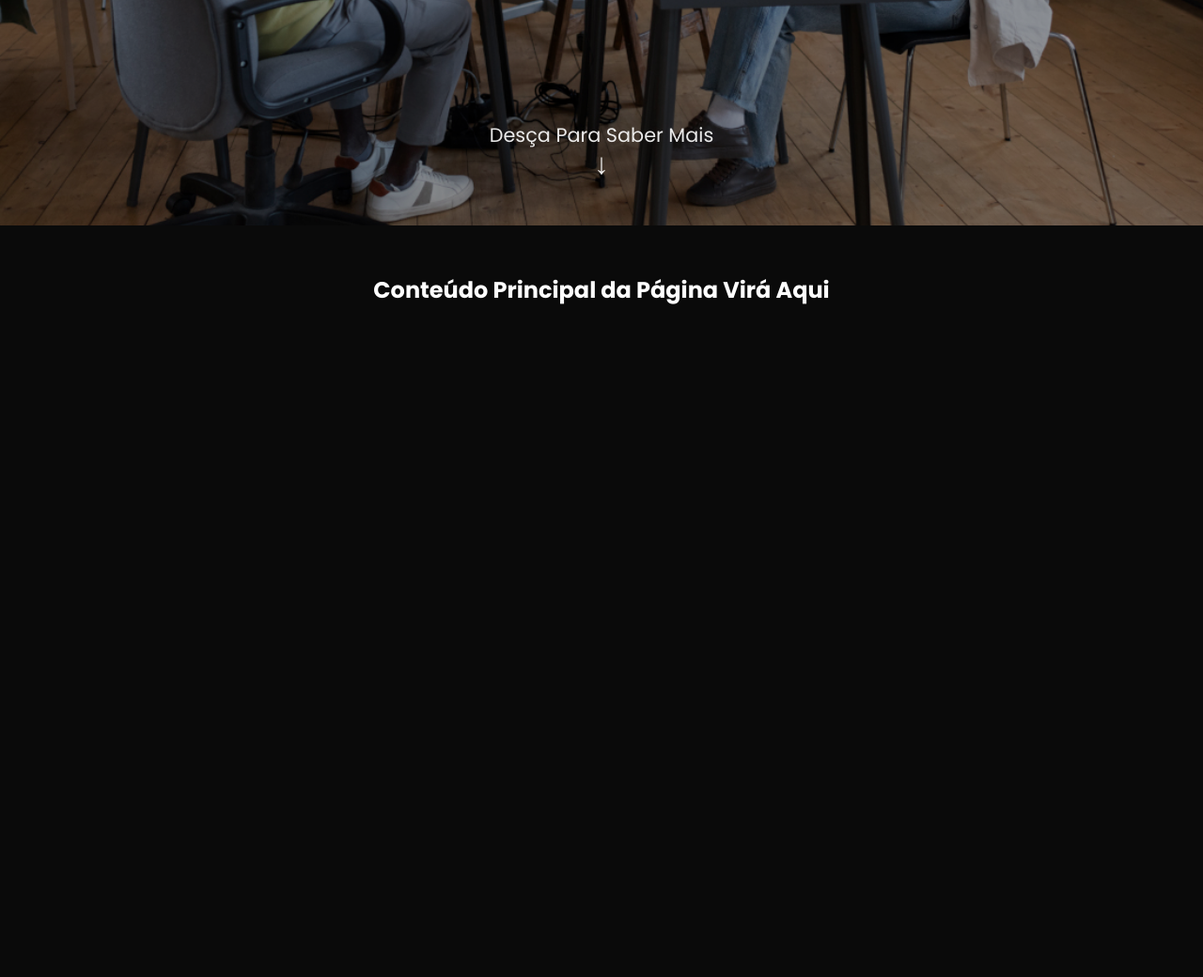
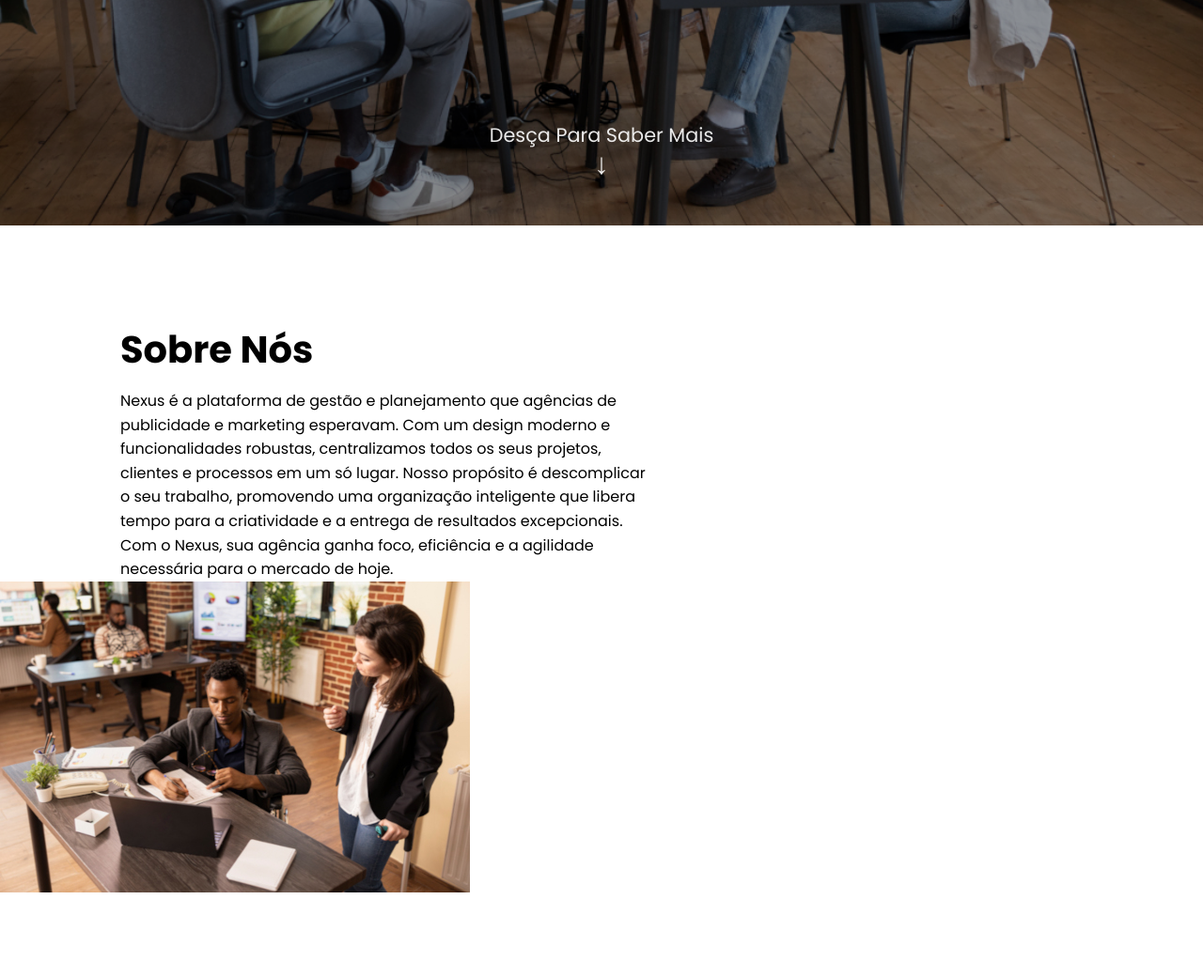
Before and after one commit to Pedrinho-886/sistema_publicidade, a PHP site: page / in a window 1280 px wide. Shown: the part 560-1600 px from the top of the page at 94% size. Run offline with PHP 8.4, Linux system fonts and the light colour scheme.

Commit message:
Comecei a parte da seção principal

```diff
--- a/Desenvolvimento/index.html
+++ b/Desenvolvimento/index.html
@@ -50,7 +50,12 @@
     </header>
 
     <main>
-        <h2>Conteúdo Principal da Página Virá Aqui</h2>
+        <section class="Sobre">
+           <h2>Sobre Nós</h2>
+           <p>Nexus é a plataforma de gestão e planejamento que agências de publicidade e marketing esperavam. Com um design moderno e funcionalidades robustas, centralizamos todos os seus projetos, clientes e processos em um só lugar. Nosso propósito é descomplicar o seu trabalho, promovendo uma organização inteligente que libera tempo para a criatividade e a entrega de resultados excepcionais. Com o Nexus, sua agência ganha foco, eficiência e a agilidade necessária para o mercado de hoje.</p>
+        </section>
+
+        <img src="diversos-colegas-discutem-ideias-de-estrategia.jpg" alt="imagem de pessoas trabalhando">
         </main>
 
 </body>
--- a/Desenvolvimento/style.css
+++ b/Desenvolvimento/style.css
@@ -173,8 +173,25 @@ ul {
 main {
     padding-top: 50px;
     min-height: 100vh;
-    background-color: #0a0a0a;
-    text-align: center;
+    background-color: #ffffff;
+    text-align:;
+    color: #000;
+}
+
+.Sobre{
+    text-align: left;
+    padding-left: 10%;
+    padding-top: 50px;
+    width: 700px;
+    height: 50%;
+
+    h2{
+        font-size: 40px;
+    }
+
+    p{
+        padding-top: 10px;
+    }
 }
 
 /* -------------------- RESPONSIVIDADE -------------------- */
```
Also changed, not shown: Desenvolvimento/diversos-colegas-discutem-ideias-de-estrategia.jpg (added).
